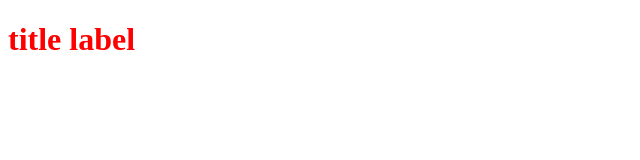
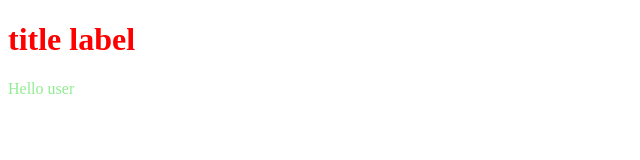
Before and after one commit to DYLANG-TSAI/project2_220422, a plain HTML site: page index.html in a window 1280 px wide. Shown: the full height of the page, 0-640 px from the left. Drawn offline with Linux system fonts and the light colour scheme.

Commit message:
新增p標籤

```diff
--- a/css/all.css
+++ b/css/all.css
@@ -4,3 +4,6 @@ body{
 h1{
     color: red;
 }
+p{
+    color: lightgreen;
+}
--- a/index.html
+++ b/index.html
@@ -7,5 +7,6 @@
     </head>
     <body>
         <h1>title label</h1>
+        <p>Hello user</p>
     </body>
 </html>
```
